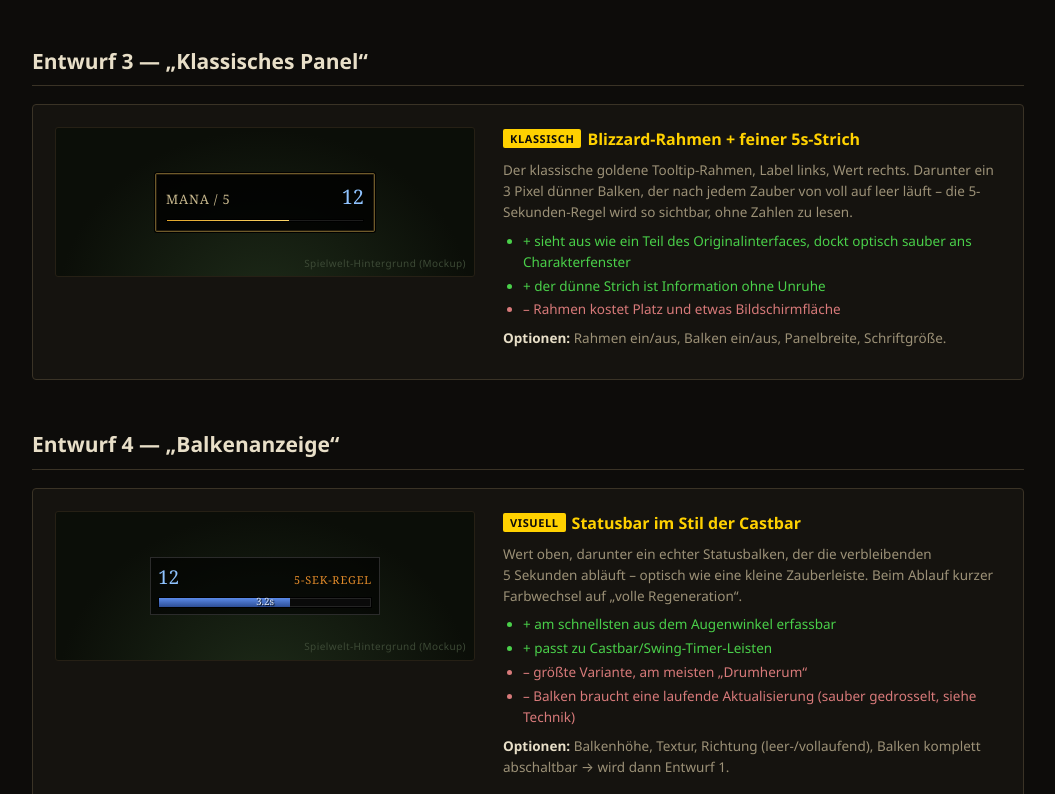
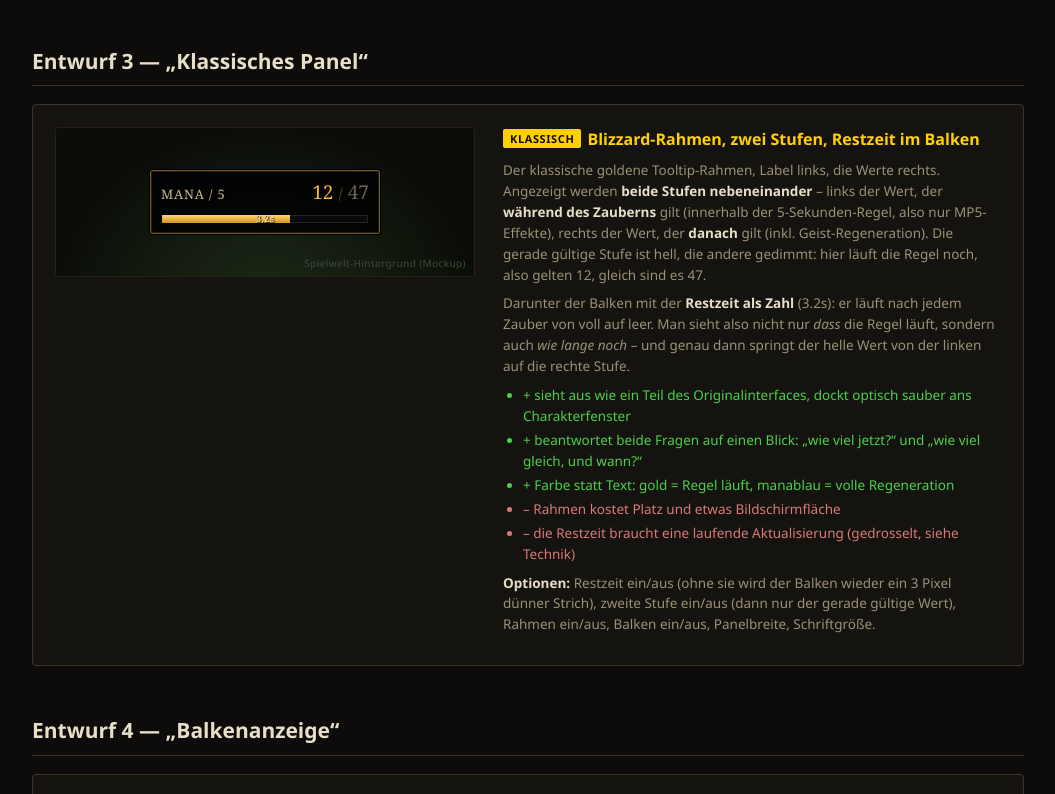
Before and after one commit to realAP/mp5, a plain HTML site: page docs/design-handout.html in a window 1280 px wide. Shown: the part 1084-1878 px from the top of the page, without its empty margins (112-1167 px from the left). Drawn offline with Linux system fonts and the light colour scheme.

Commit message:
feat: beide Regenerations-Stufen anzeigen, Restzeit im Balken
Entwurf 3 zeigt jetzt dauerhaft beide Stufen nebeneinander: links der
Wert waehrend der 5-Sekunden-Regel (nur MP5-Effekte), rechts der Wert
danach (inkl. Geist). Die gerade gueltige Stufe ist hell, die andere
gedimmt - gold = Regel laeuft, manablau = volle Regeneration.

Die Restzeit steht jetzt auch im duennen Balken, nicht nur in der
vollen Statusbar; ohne Countdown bleibt er der 3-Pixel-Strich.

Core konnte beide Werte schon getrennt ermitteln, die Anzeige hat sie
nur nicht ausgespielt.

Co-Authored-By: Claude Opus 5 <noreply@anthropic.com>

```diff
--- a/docs/design-handout.html
+++ b/docs/design-handout.html
@@ -90,12 +90,19 @@
   .v2 .tick{margin-left:12px;font-size:13px;color:var(--warn);min-width:34px}
 
   /* V3 */
-  .v3{width:220px;padding:7px 10px 9px}
+  .v3{width:230px;padding:7px 10px 9px}
   .v3 .row{display:flex;justify-content:space-between;align-items:baseline}
   .v3 .lbl{font-size:13px;color:#c9b98e;letter-spacing:.8px}
-  .v3 .val{font-size:20px;color:#8fc3ff}
-  .v3 .bar{height:3px;background:#1c1c1c;margin-top:7px;border:1px solid #000}
-  .v3 .fill{height:100%;background:linear-gradient(90deg,#e0a62a,#ffd76a);width:62%}
+  .v3 .vals{font-size:19px;display:inline-flex;align-items:baseline;gap:5px}
+  .v3 .step{color:#6a6459}                     /* inaktive Stufe */
+  .v3 .sep{color:#4d4740;font-size:15px}
+  .v3 .on-fsr{color:#f2b839}                   /* gilt waehrend der 5-Sek-Regel */
+  .v3 .on-full{color:#8fc3ff}                  /* gilt danach */
+  .v3 .bar{height:10px;margin-top:7px;background:#0a0a0a;border:1px solid #000;
+           box-shadow:inset 0 0 0 1px #242424;position:relative}
+  .v3 .fill{position:absolute;inset:0 38% 0 0;background:linear-gradient(180deg,#ffd76a,#d2941f)}
+  .v3 .barnum{position:absolute;inset:0;display:flex;align-items:center;justify-content:center;
+              font-size:9.5px;color:#f3ead6;text-shadow:1px 1px 1px #000;letter-spacing:.3px}
 
   /* V4 */
   .v4{width:230px;padding:5px 7px 6px}
@@ -187,21 +194,33 @@ dadurch sitzt es nahtlos neben Charakterfenster und Standard-UI.
     <div class="blizframe v3">
       <div class="row">
         <span class="lbl wowfont">MANA / 5</span>
-        <span class="val wowfont num">12</span>
+        <span class="vals wowfont num">
+          <span class="on-fsr">12</span><span class="sep">/</span><span class="step">47</span>
+        </span>
       </div>
-      <div class="bar"><div class="fill"></div></div>
+      <div class="bar"><div class="fill"></div><span class="barnum num wowfont">3.2s</span></div>
     </div>
   </div>
   <div>
-    <h3><span class="tag">klassisch</span>Blizzard-Rahmen + feiner 5s-Strich</h3>
-    <p class="meta">Der klassische goldene Tooltip-Rahmen, Label links, Wert rechts. Darunter ein 3&nbsp;Pixel d&uuml;nner
-    Balken, der nach jedem Zauber von voll auf leer l&auml;uft &ndash; die 5-Sekunden-Regel wird so sichtbar, ohne Zahlen zu lesen.</p>
+    <h3><span class="tag">klassisch</span>Blizzard-Rahmen, zwei Stufen, Restzeit im Balken</h3>
+    <p class="meta">Der klassische goldene Tooltip-Rahmen, Label links, die Werte rechts. Angezeigt werden
+    <b>beide Stufen nebeneinander</b> &ndash; links der Wert, der <b>w&auml;hrend des Zauberns</b> gilt (innerhalb der
+    5-Sekunden-Regel, also nur MP5-Effekte), rechts der Wert, der <b>danach</b> gilt (inkl. Geist-Regeneration).
+    Die gerade g&uuml;ltige Stufe ist hell, die andere gedimmt: hier l&auml;uft die Regel noch, also gelten 12,
+    gleich sind es 47.</p>
+    <p class="meta">Darunter der Balken mit der <b>Restzeit als Zahl</b> (<span class="num">3.2s</span>): er l&auml;uft
+    nach jedem Zauber von voll auf leer. Man sieht also nicht nur <i>dass</i> die Regel l&auml;uft, sondern auch
+    <i>wie lange noch</i> &ndash; und genau dann springt der helle Wert von der linken auf die rechte Stufe.</p>
     <ul class="meta">
       <li class="pro">+ sieht aus wie ein Teil des Originalinterfaces, dockt optisch sauber ans Charakterfenster</li>
-      <li class="pro">+ der d&uuml;nne Strich ist Information ohne Unruhe</li>
+      <li class="pro">+ beantwortet beide Fragen auf einen Blick: &bdquo;wie viel jetzt?&ldquo; und &bdquo;wie viel gleich, und wann?&ldquo;</li>
+      <li class="pro">+ Farbe statt Text: gold = Regel l&auml;uft, manablau = volle Regeneration</li>
       <li class="con">&ndash; Rahmen kostet Platz und etwas Bildschirmfl&auml;che</li>
+      <li class="con">&ndash; die Restzeit braucht eine laufende Aktualisierung (gedrosselt, siehe Technik)</li>
     </ul>
-    <p class="meta"><b>Optionen:</b> Rahmen ein/aus, Balken ein/aus, Panelbreite, Schriftgr&ouml;&szlig;e.</p>
+    <p class="meta"><b>Optionen:</b> Restzeit ein/aus (ohne sie wird der Balken wieder ein 3&nbsp;Pixel d&uuml;nner Strich),
+    zweite Stufe ein/aus (dann nur der gerade g&uuml;ltige Wert), Rahmen ein/aus, Balken ein/aus, Panelbreite,
+    Schriftgr&ouml;&szlig;e.</p>
   </div>
 </div>
 
@@ -266,7 +285,8 @@ dadurch sitzt es nahtlos neben Charakterfenster und Standard-UI.
   <tr><td>Gr&ouml;&szlig;e</td><td>Skalierung des gesamten Rahmens (50&nbsp;%&ndash;200&nbsp;%).</td></tr>
   <tr><td>Schriftgr&ouml;&szlig;e</td><td>Unabh&auml;ngig von der Rahmengr&ouml;&szlig;e einstellbar, Schriftart w&auml;hlbar.</td></tr>
   <tr><td>Rahmen / Hintergrund</td><td>Blizzard-Rahmen, d&uuml;nner Rahmen oder gar nichts.</td></tr>
-  <tr><td>Balken</td><td>Aus / d&uuml;nner Strich / volle Statusbar.</td></tr>
+  <tr><td>Balken</td><td>Aus / d&uuml;nner Strich / volle Statusbar &ndash; jeweils mit optionaler Restzeit-Anzeige (<span class="num">3.2s</span>) im Balken.</td></tr>
+  <tr><td>Stufen</td><td>Beide Werte nebeneinander (w&auml;hrend der 5-Sek-Regel / danach) oder nur der gerade g&uuml;ltige.</td></tr>
   <tr><td>Animation</td><td>Aus (Wert springt) oder weiches Hochz&auml;hlen beim Wechsel. Standard: aus.</td></tr>
   <tr><td>Sichtbarkeit</td><td>Immer / nur im Kampf / nur bei Manaklassen / ausblenden bei vollem Mana.</td></tr>
 </table>
@@ -274,8 +294,13 @@ dadurch sitzt es nahtlos neben Charakterfenster und Standard-UI.
 <h2>Technischer Rahmen</h2>
 <p class="meta">Damit klar ist, was die Anzeige leistet und was sauber bleibt:</p>
 <ul class="meta">
-  <li><b>Effektiver Wert:</b> Die Anzeige addiert Geist-Regeneration (nur au&szlig;erhalb der 5-Sekunden-Regel) und alle
-      MP5-Effekte (Segen der Weisheit, Nahrung, Items, Volksf&auml;higkeiten). 0 hei&szlig;t 0.</li>
+  <li><b>Die Zahl:</b> Mana pro 5&nbsp;Sekunden &ndash; also wie viel Mana in f&uuml;nf Sekunden tats&auml;chlich zur&uuml;ckkommt
+      (zwei Ticks &agrave; 2&nbsp;Sekunden). 0 hei&szlig;t 0.</li>
+  <li><b>Zwei Stufen:</b> Beide Werte werden getrennt ermittelt &ndash; <i>innerhalb</i> der 5-Sekunden-Regel
+      (nur MP5-Effekte: Segen der Weisheit, Nahrung, Items, Volksf&auml;higkeiten) und <i>au&szlig;erhalb</i>
+      (zus&auml;tzlich die volle Geist-Regeneration). Ermittelt wird das, indem die echten Mana-Ticks
+      mitgez&auml;hlt und je nach Zustand getrennt gespeichert werden; dadurch stimmen beide Werte auch dann,
+      wenn das Spiel selbst nur den gerade aktiven Zustand meldet.</li>
   <li><b>5-Sekunden-Regel:</b> Der Timer startet beim tats&auml;chlichen Mana-Verbrauch, nicht beim Zauberbeginn
       &ndash; wird &uuml;ber die Mana-Events des eigenen Spielers erkannt.</li>
   <li><b>Performance:</b> Ereignisgesteuert statt Dauerschleife. Ein <code>OnUpdate</code> l&auml;uft nur w&auml;hrend
```
Also changed, not shown: 2 other files.
